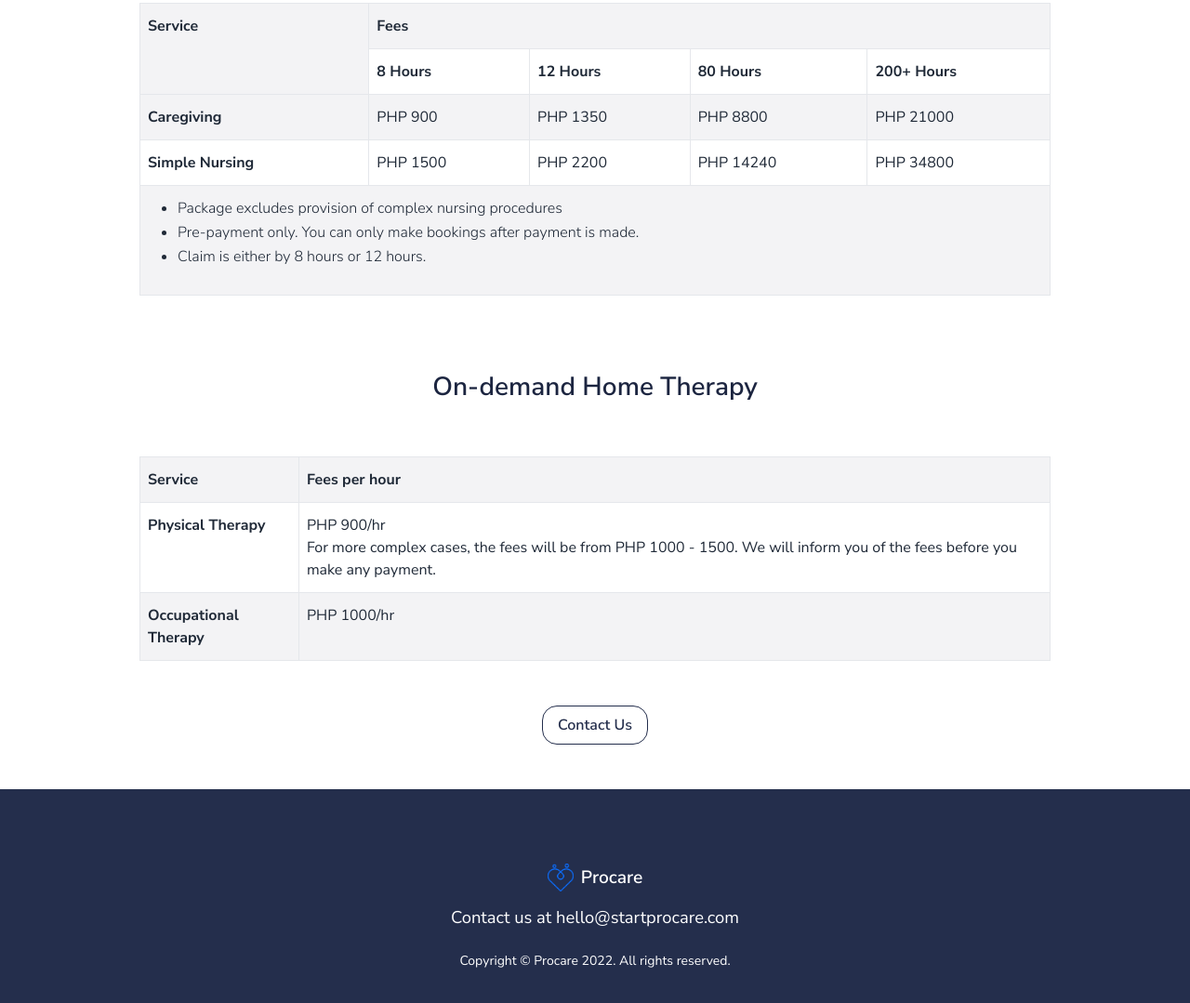
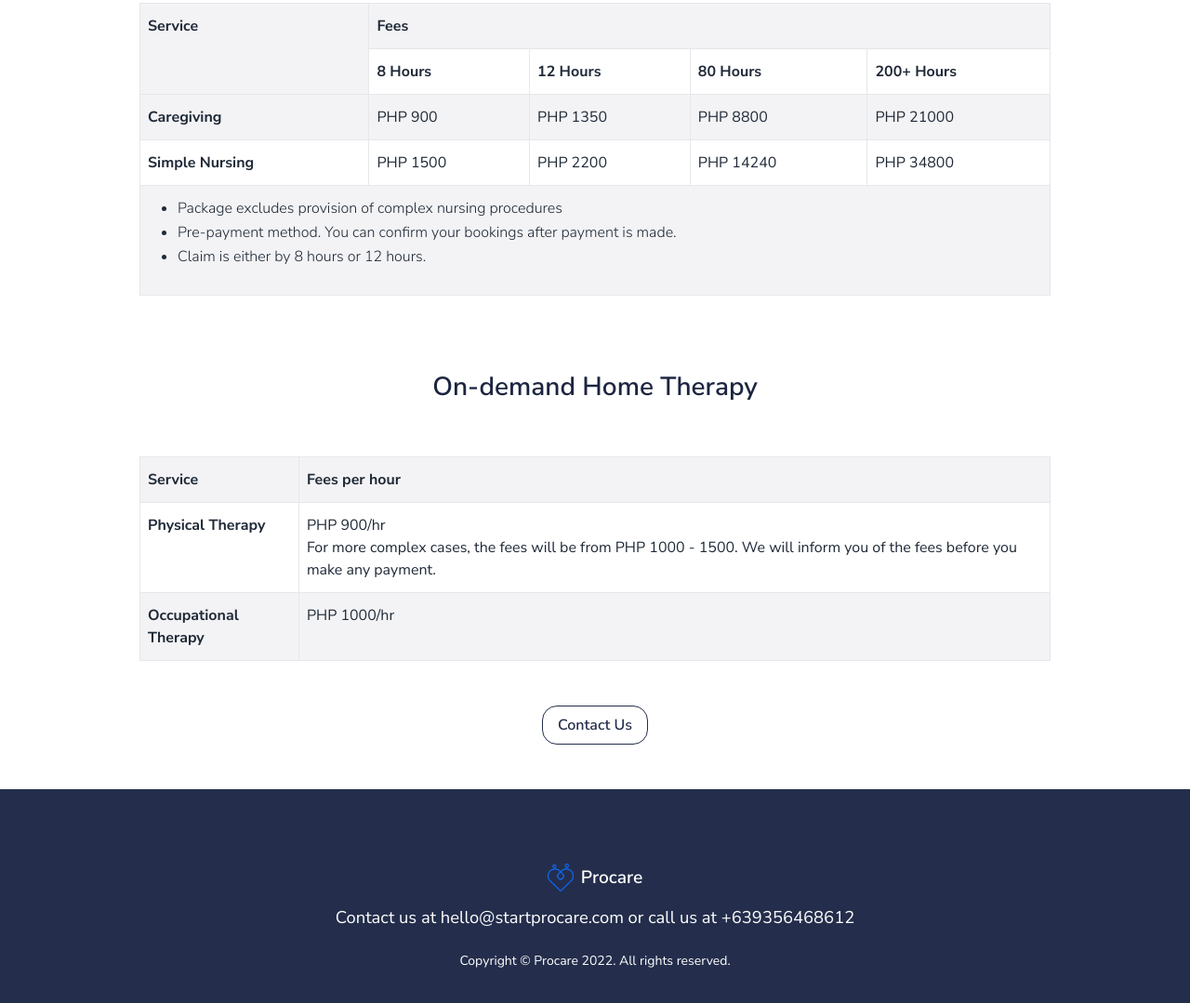
Before and after one commit to tzechong94/procare, a website: page pricing.html in a window 1280 px wide. Shown: the part 1094-2173 px from the top of the page at 93% size. Drawn offline with Linux system fonts and the light colour scheme.

Commit message:
added number

```diff
--- a/pricing.html
+++ b/pricing.html
@@ -219,7 +219,7 @@
                             <ul>
                                 <li>Package excludes provision of complex nursing procedures
                                 <br>
-                                <li>Pre-payment only. You can only make bookings after payment is made.
+                                <li>Pre-payment method. You can confirm your bookings after payment is made.
                                 <br>
                                 <li>Claim is either by 8 hours or 12 hours.
                             </ul>
@@ -277,7 +277,7 @@
                     <p class="text-white fw-bold footer-logo-text m-0">Procare</p>
                 </a>
                 <div class="d-flex text-center justify-content-center align-items-center" role="contentinfo">
-                    <h3 class="fw-normal font-small mb-0">Contact us at <a href="mailto:hello@startprocare.com">hello@startprocare.com</a></h3>
+                    <h3 class="fw-normal font-small mb-0">Contact us at <a href="mailto:hello@startprocare.com">hello@startprocare.com or call us at +639356468612</a></h3>
                 </div>
                 <br>
                 <div class="d-flex text-center justify-content-center align-items-center" role="contentinfo">
```
Also changed, not shown: faq.html (+1 -1 lines), index.html (+2 -2 lines), 2 other files.
